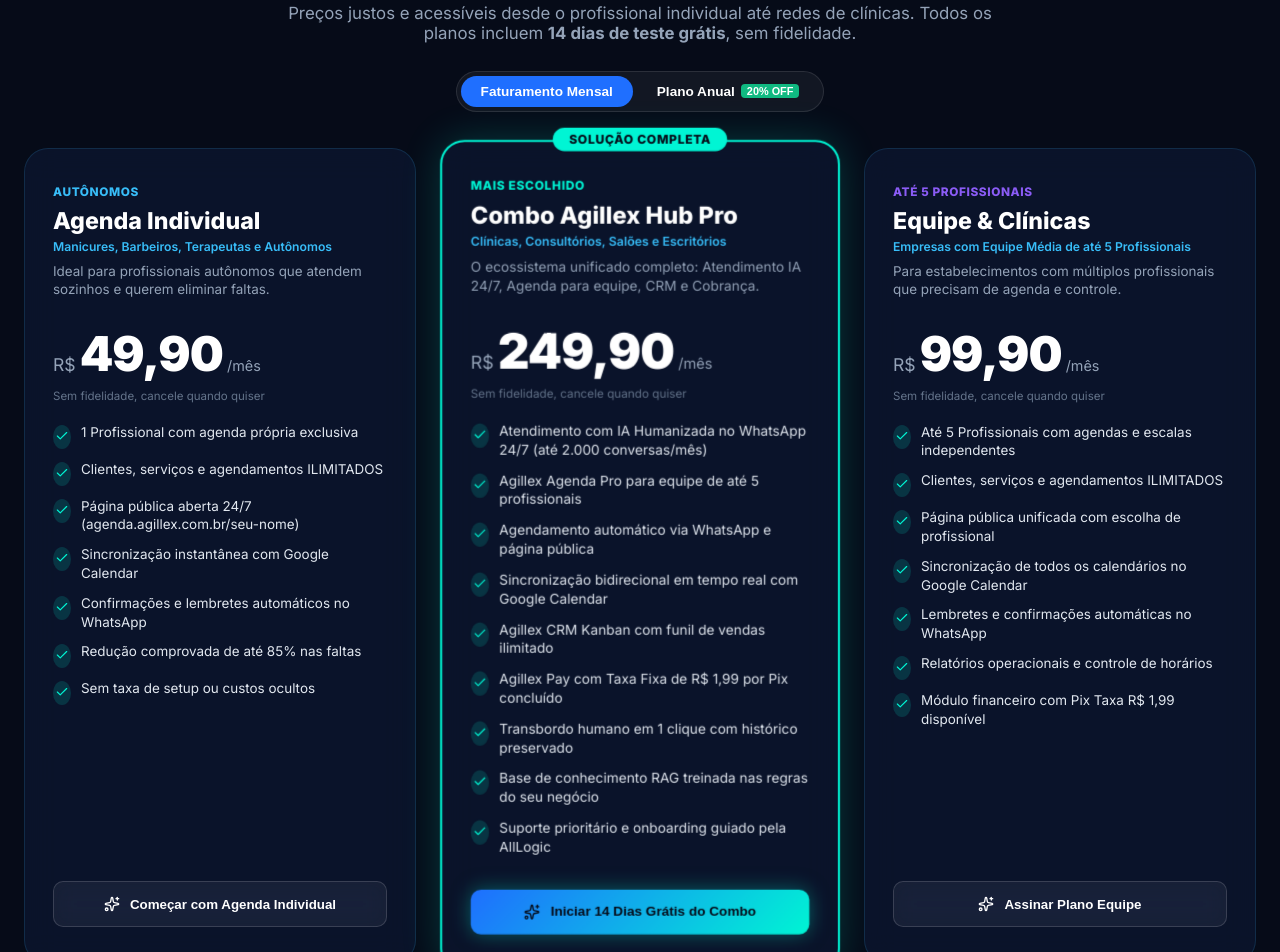
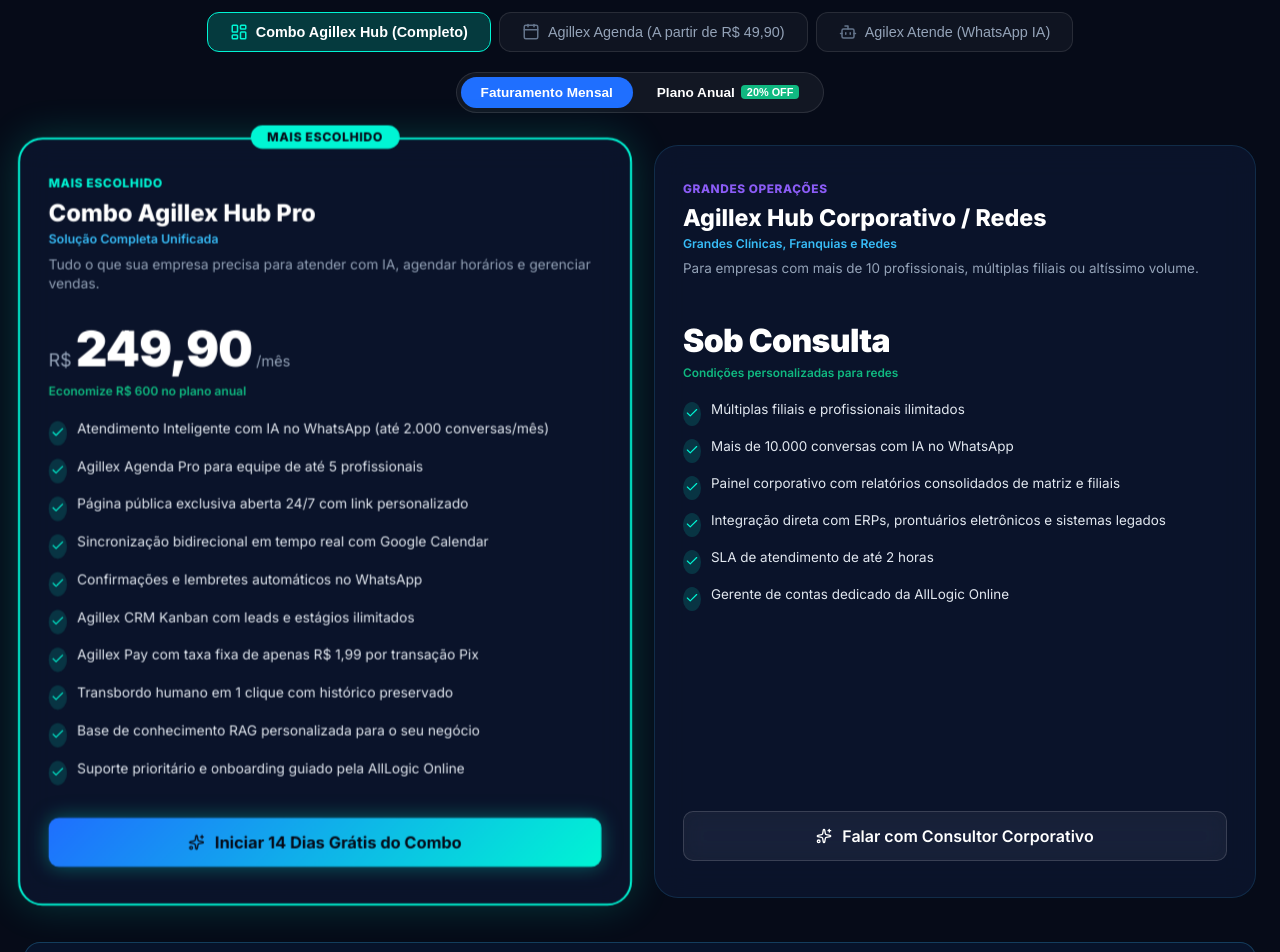
Before and after one commit to lucasdresler/agillex-site, a Next.js app: page / in a window 1280 px wide. Shown: the part 3360-4312 px from the top of the page. Built offline with nearby package versions, Linux system fonts and the light colour scheme.

Commit message:
chore(deploy): publicacao automatizada do agillex.com.br

```diff
--- a/src/components/PricingSection.tsx
+++ b/src/components/PricingSection.tsx
@@ -1,7 +1,7 @@
 'use client';
 
 import React, { useState } from 'react';
-import { Check, Sparkles, ArrowRight, ShieldCheck, Zap } from 'lucide-react';
+import { Check, Sparkles, ArrowRight, ShieldCheck, Calendar, Bot, LayoutDashboard } from 'lucide-react';
 
 interface PricingSectionProps {
   onOpenTrial: () => void;
@@ -9,86 +9,286 @@ interface PricingSectionProps {
 
 export default function PricingSection({ onOpenTrial }: PricingSectionProps) {
   const [billingCycle, setBillingCycle] = useState<'monthly' | 'yearly'>('monthly');
+  const [activeCategory, setActiveCategory] = useState<'combo' | 'agenda' | 'atende'>('combo');
 
-  const plans = [
+  // Planos oficiais 100% alinhados com o site da AllLogic Online
+  const comboPlans = [
     {
-      name: 'Agenda Individual',
+      name: 'Combo Agillex Hub Pro',
+      target: 'Solução Completa Unificada',
+      badge: 'MAIS ESCOLHIDO',
+      badgeColor: '#00F5D4',
+      popular: true,
+      tagline: 'Tudo o que sua empresa precisa para atender com IA, agendar horários e gerenciar vendas.',
+      priceMonthly: '249,90',
+      priceYearly: '199,90',
+      periodMonthly: '/mês no plano mensal',
+      periodYearly: '/mês no plano anual (R$ 2.398,80/ano)',
+      yearlySavings: 'Economize R$ 600 no plano anual',
+      checkoutUrl: 'https://hub.alllogiconline.com.br/checkout?modulo=combo&plano=combo&trial=true',
+      features: [
+        'Atendimento Inteligente com IA no WhatsApp (até 2.000 conversas/mês)',
+        'Agillex Agenda Pro para equipe de até 5 profissionais',
+        'Página pública exclusiva aberta 24/7 com link personalizado',
+        'Sincronização bidirecional em tempo real com Google Calendar',
+        'Confirmações e lembretes automáticos no WhatsApp',
+        'Agillex CRM Kanban com leads e estágios ilimitados',
+        'Agillex Pay com taxa fixa de apenas R$ 1,99 por transação Pix',
+        'Transbordo humano em 1 clique com histórico preservado',
+        'Base de conhecimento RAG personalizada para o seu negócio',
+        'Suporte prioritário e onboarding guiado pela AllLogic Online',
+      ],
+      cta: 'Iniciar 14 Dias Grátis do Combo',
+    },
+    {
+      name: 'Agillex Hub Corporativo / Redes',
+      target: 'Grandes Clínicas, Franquias e Redes',
+      badge: 'GRANDES OPERAÇÕES',
+      badgeColor: '#8B5CF6',
+      popular: false,
+      tagline: 'Para empresas com mais de 10 profissionais, múltiplas filiais ou altíssimo volume.',
+      priceMonthly: 'Sob Consulta',
+      priceYearly: 'Sob Consulta',
+      periodMonthly: 'projeto sob medida',
+      periodYearly: 'projeto sob medida',
+      yearlySavings: 'Condições personalizadas para redes',
+      checkoutUrl: 'https://wa.me/5511978253163?text=Olá,%20gostaria%20de%20um%20plano%20corporativo%20do%20Agillex',
+      features: [
+        'Múltiplas filiais e profissionais ilimitados',
+        'Mais de 10.000 conversas com IA no WhatsApp',
+        'Painel corporativo com relatórios consolidados de matriz e filiais',
+        'Integração direta com ERPs, prontuários eletrônicos e sistemas legados',
+        'SLA de atendimento de até 2 horas',
+        'Gerente de contas dedicado da AllLogic Online',
+      ],
+      cta: 'Falar com Consultor Corporativo',
+    },
+  ];
+
+  const agendaPlans = [
+    {
+      name: 'Agenda 1 Profissional',
       target: 'Manicures, Barbeiros, Terapeutas e Autônomos',
-      desc: 'Ideal para profissionais autônomos que atendem sozinhos e querem eliminar faltas.',
+      badge: 'AUTÔNOMOS',
+      badgeColor: '#38BDF8',
+      popular: false,
+      tagline: 'Ideal para profissionais autônomos e estúdios individuais com foco em simplicidade.',
       priceMonthly: '49,90',
       priceYearly: '39,90',
-      badge: 'AUTÔNOMOS',
-      badgeColor: '#38BDF8',
+      periodMonthly: '/mês no plano mensal',
+      periodYearly: '/mês no plano anual (R$ 478,80/ano)',
+      yearlySavings: 'Economize 20% no plano anual',
+      checkoutUrl: 'https://hub.alllogiconline.com.br/checkout?modulo=agenda&plano=agenda_inicial&trial=true',
       features: [
         '1 Profissional com agenda própria exclusiva',
         'Clientes, serviços e agendamentos ILIMITADOS',
-        'Página pública aberta 24/7 (agenda.agillex.com.br/seu-nome)',
-        'Sincronização instantânea com Google Calendar',
-        'Confirmações e lembretes automáticos no WhatsApp',
-        'Redução comprovada de até 85% nas faltas',
-        'Sem taxa de setup ou custos ocultos',
+        'Página pública exclusiva aberta 24/7 (agenda.agillex.com.br/seu-nome)',
+        'Sincronização em tempo real com Google Calendar',
+        'Notificações e confirmações automáticas no WhatsApp',
+        'Painel administrativo com visão diária, semanal e mensal',
+        'Gestão de horários e intervalos de trabalho',
+        '14 dias de teste grátis — sem cartão de crédito',
       ],
-      popular: false,
-      cta: 'Começar com Agenda Individual',
+      cta: 'Começar 14 Dias Grátis',
     },
     {
-      name: 'Combo Agillex Hub Pro',
-      target: 'Clínicas, Consultórios, Salões e Escritórios',
-      desc: 'O ecossistema unificado completo: Atendimento IA 24/7, Agenda para equipe, CRM e Cobrança.',
-      priceMonthly: '249,90',
-      priceYearly: '199,90',
+      name: 'Agenda Até 5 Profissionais',
+      target: 'Barbearias, Clínicas e Salões com Equipe',
       badge: 'MAIS ESCOLHIDO',
       badgeColor: '#00F5D4',
+      popular: true,
+      tagline: 'Para barbearias, clínicas, salões e estúdios com equipe em crescimento.',
+      priceMonthly: '99,90',
+      priceYearly: '79,90',
+      periodMonthly: '/mês no plano mensal',
+      periodYearly: '/mês no plano anual (R$ 958,80/ano)',
+      yearlySavings: 'Economize 20% no plano anual',
+      checkoutUrl: 'https://hub.alllogiconline.com.br/checkout?modulo=agenda&plano=agenda_intermediario&trial=true',
       features: [
-        'Atendimento com IA Humanizada no WhatsApp 24/7 (até 2.000 conversas/mês)',
-        'Agillex Agenda Pro para equipe de até 5 profissionais',
-        'Agendamento automático via WhatsApp e página pública',
-        'Sincronização bidirecional em tempo real com Google Calendar',
-        'Agillex CRM Kanban com funil de vendas ilimitado',
-        'Agillex Pay com Taxa Fixa de R$ 1,99 por Pix concluído',
-        'Transbordo humano em 1 clique com histórico preservado',
-        'Base de conhecimento RAG treinada nas regras do seu negócio',
-        'Suporte prioritário e onboarding guiado pela AllLogic',
+        'Até 5 Profissionais com agendas independentes',
+        'Clientes, serviços e agendamentos ILIMITADOS',
+        'Página pública exclusiva com seleção de profissional',
+        'Sincronização em tempo real com Google Calendar de toda a equipe',
+        'Notificações e confirmações automáticas via WhatsApp',
+        'Gestão de escalas, jornadas individuais e intervalos',
+        'Painel administrativo com relatórios operacionais',
+        '14 dias de teste grátis — sem fidelidade',
       ],
-      popular: true,
-      cta: 'Iniciar 14 Dias Grátis do Combo',
+      cta: 'Começar 14 Dias Grátis',
     },
     {
-      name: 'Equipe & Clínicas',
-      target: 'Empresas com Equipe Média de até 5 Profissionais',
-      desc: 'Para estabelecimentos com múltiplos profissionais que precisam de agenda e controle.',
+      name: 'Agenda Até 10 Profissionais',
+      target: 'Clínicas Médicas e Odontológicas Maiores',
+      badge: 'GRANDES EQUIPES',
+      badgeColor: '#8B5CF6',
+      popular: false,
+      tagline: 'Para clínicas e estabelecimentos com equipe ampla e múltiplos atendimentos.',
+      priceMonthly: '169,90',
+      priceYearly: '139,90',
+      periodMonthly: '/mês no plano mensal',
+      periodYearly: '/mês no plano anual (R$ 1.678,80/ano)',
+      yearlySavings: 'Economize 18% no plano anual',
+      checkoutUrl: 'https://hub.alllogiconline.com.br/checkout?modulo=agenda&plano=agenda_avancado&trial=true',
+      features: [
+        'Até 10 Profissionais com agendas independentes',
+        'Clientes, serviços e agendamentos ILIMITADOS',
+        'Página pública com distribuição inteligente de horários',
+        'Sincronização de todas as agendas no Google Calendar',
+        'Disparo prioritário de confirmações no WhatsApp',
+        'Relatórios gerenciais e controle avançado de ocupação',
+        'Suporte técnico prioritário',
+        '14 dias de teste grátis — sem fidelidade',
+      ],
+      cta: 'Começar 14 Dias Grátis',
+    },
+  ];
+
+  const atendePlans = [
+    {
+      name: 'Atende Starter',
+      target: 'Autônomos e Pequenos Negócios',
+      badge: 'ATÉ 500 CONVERSAS',
+      badgeColor: '#38BDF8',
+      popular: false,
+      tagline: 'Ideal para profissionais autônomos, estúdios e consultórios com fluxo moderado.',
       priceMonthly: '99,90',
       priceYearly: '79,90',
-      badge: 'ATÉ 5 PROFISSIONAIS',
-      badgeColor: '#8B5CF6',
+      periodMonthly: '/mês no plano mensal',
+      periodYearly: '/mês no plano anual (R$ 958,80/ano)',
+      yearlySavings: 'Economize 20% no plano anual',
+      checkoutUrl: 'https://hub.alllogiconline.com.br/checkout?modulo=atendimento&plano=starter&trial=true',
       features: [
-        'Até 5 Profissionais com agendas e escalas independentes',
-        'Clientes, serviços e agendamentos ILIMITADOS',
-        'Página pública unificada com escolha de profissional',
-        'Sincronização de todos os calendários no Google Calendar',
-        'Lembretes e confirmações automáticas no WhatsApp',
-        'Relatórios operacionais e controle de horários',
-        'Módulo financeiro com Pix Taxa R$ 1,99 disponível',
+        'Até 500 conversas/mês no WhatsApp Oficial',
+        'Atendimento inteligente com IA 24 horas por dia',
+        'Compreensão de áudios de voz e mensagens de texto',
+        'Transbordo automático para atendente humano',
+        'Memória contextual e tom de voz personalizado',
+        'Sem cobrança oculta de tokens de IA',
+        'Sem taxa de setup ou custos de implantação',
       ],
-      popular: false,
-      cta: 'Assinar Plano Equipe',
+      cta: 'Assinar Starter Online',
+    },
+    {
+      name: 'Atende Pro',
+      target: 'Clínicas, Escritórios e Empresas',
+      badge: 'MAIS ESCOLHIDO',
+      badgeColor: '#00F5D4',
+      popular: true,
+      tagline: 'Para clínicas, escritórios e empresas com equipe e maior fluxo diário no WhatsApp.',
+      priceMonthly: '179,90',
+      priceYearly: '149,90',
+      periodMonthly: '/mês no plano mensal',
+      periodYearly: '/mês no plano anual (R$ 1.798,80/ano)',
+      yearlySavings: 'Economize R$ 360 no plano anual',
+      checkoutUrl: 'https://hub.alllogiconline.com.br/checkout?modulo=atendimento&plano=pro&trial=true',
+      features: [
+        'Até 2.000 conversas/mês no WhatsApp Oficial',
+        'Atendimento inteligente com IA 24 horas por dia',
+        'Compreensão avançada de áudios de voz e texto',
+        'Transbordo inteligente para equipe humana',
+        'Integração direta com o Agillex Agenda',
+        'Prioridade de suporte e configuração guiada',
+        '14 dias de teste grátis — sem fidelidade',
+      ],
+      cta: 'Assinar Pro Online',
     },
   ];
+
+  const currentPlans =
+    activeCategory === 'combo'
+      ? comboPlans
+      : activeCategory === 'agenda'
+      ? agendaPlans
+      : atendePlans;
 
   return (
     <section id="planos" style={{ padding: '80px 24px', position: 'relative' }}>
       <div style={{ maxWidth: '1280px', margin: '0 auto' }}>
-        <div style={{ textAlign: 'center', marginBottom: '36px' }}>
+        <div style={{ textAlign: 'center', marginBottom: '32px' }}>
           <div className="cyber-badge" style={{ marginBottom: '14px' }}>
-            <span>Tabela Oficial de Preços Agillex</span>
+            <span>Tabela Oficial de Preços AllLogic Online</span>
           </div>
           <h2 style={{ fontSize: 'clamp(2rem, 3.8vw, 3rem)', fontWeight: 800, letterSpacing: '-0.02em', marginBottom: '16px' }}>
-            Planos Transparentes.{' '}
-            <span className="gradient-text-glow">Do Autônomo à Grande Clínica.</span>
+            Planos Oficiais.{' '}
+            <span className="gradient-text-glow">Sem pegadinhas ou custos ocultos.</span>
           </h2>
           <p style={{ color: '#94A3B8', fontSize: '1.05rem', maxWidth: '750px', margin: '0 auto 28px' }}>
-            Preços justos e acessíveis desde o profissional individual até redes de clínicas. Todos os planos incluem <strong>14 dias de teste grátis</strong>, sem fidelidade.
+            Acesso a 100% dos recursos em todos os planos. Escolha contratar o módulo avulso ou a solução completa no Combo Agillex Hub.
           </p>
+
+          {/* SELETOR DE CATEGORIA DE PRODUTO */}
+          <div
+            style={{
+              display: 'flex',
+              justifyContent: 'center',
+              flexWrap: 'wrap',
+              gap: '8px',
+              marginBottom: '20px',
+            }}
+          >
+            <button
+              onClick={() => setActiveCategory('combo')}
+              style={{
+                display: 'flex',
+                alignItems: 'center',
+                gap: '8px',
+                padding: '10px 22px',
+                borderRadius: '12px',
+                backgroundColor: activeCategory === 'combo' ? 'rgba(0, 245, 212, 0.2)' : 'rgba(255, 255, 255, 0.04)',
+                border: activeCategory === 'combo' ? '1px solid #00F5D4' : '1px solid rgba(255, 255, 255, 0.1)',
+                color: activeCategory === 'combo' ? '#fff' : '#94A3B8',
+                fontWeight: activeCategory === 'combo' ? 700 : 500,
+                fontSize: '0.9rem',
+                cursor: 'pointer',
+                transition: 'all 0.2s',
+              }}
+            >
+              <LayoutDashboard size={18} color={activeCategory === 'combo' ? '#00F5D4' : '#64748B'} />
+              Combo Agillex Hub (Completo)
+            </button>
+
+            <button
+              onClick={() => setActiveCategory('agenda')}
+              style={{
+                display: 'flex',
+                alignItems: 'center',
+                gap: '8px',
+                padding: '10px 22px',
+                borderRadius: '12px',
+                backgroundColor: activeCategory === 'agenda' ? 'rgba(56, 189, 248, 0.2)' : 'rgba(255, 255, 255, 0.04)',
+                border: activeCategory === 'agenda' ? '1px solid #38BDF8' : '1px solid rgba(255, 255, 255, 0.1)',
+                color: activeCategory === 'agenda' ? '#fff' : '#94A3B8',
+                fontWeight: activeCategory === 'agenda' ? 700 : 500,
+                fontSize: '0.9rem',
+                cursor: 'pointer',
+                transition: 'all 0.2s',
+              }}
+            >
+              <Calendar size={18} color={activeCategory === 'agenda' ? '#38BDF8' : '#64748B'} />
+              Agillex Agenda (A partir de R$ 49,90)
+            </button>
+
+            <button
+              onClick={() => setActiveCategory('atende')}
+              style={{
+                display: 'flex',
+                alignItems: 'center',
+                gap: '8px',
+                padding: '10px 22px',
+                borderRadius: '12px',
+                backgroundColor: activeCategory === 'atende' ? 'rgba(139, 92, 246, 0.2)' : 'rgba(255, 255, 255, 0.04)',
+                border: activeCategory === 'atende' ? '1px solid #8B5CF6' : '1px solid rgba(255, 255, 255, 0.1)',
+                color: activeCategory === 'atende' ? '#fff' : '#94A3B8',
+                fontWeight: activeCategory === 'atende' ? 700 : 500,
+                fontSize: '0.9rem',
+                cursor: 'pointer',
+                transition: 'all 0.2s',
+              }}
+            >
+              <Bot size={18} color={activeCategory === 'atende' ? '#8B5CF6' : '#64748B'} />
+              Agilex Atende (WhatsApp IA)
+            </button>
+          </div>
 
           {/* ALTERNADOR MENSAL / ANUAL */}
           <div
@@ -140,16 +340,20 @@ export default function PricingSection({ onOpenTrial }: PricingSectionProps) {
           </div>
         </div>
 
+        {/* GRID DE CARDS DOS PLANOS */}
         <div
           style={{
             display: 'grid',
-            gridTemplateColumns: 'repeat(auto-fit, minmax(320px, 1fr))',
+            gridTemplateColumns: currentPlans.length === 2 ? 'repeat(auto-fit, minmax(340px, 1fr))' : 'repeat(auto-fit, minmax(310px, 1fr))',
             gap: '28px',
             alignItems: 'stretch',
           }}
         >
-          {plans.map((plan, idx) => {
-            const currentPrice = billingCycle === 'yearly' ? plan.priceYearly : plan.priceMonthly;
+          {currentPlans.map((plan, idx) => {
+            const isCustom = plan.priceMonthly === 'Sob Consulta';
+            const price = isCustom ? 'Sob Consulta' : billingCycle === 'yearly' ? plan.priceYearly : plan.priceMonthly;
+            const period = isCustom ? '' : billingCycle === 'yearly' ? plan.periodYearly : plan.periodMonthly;
+
             return (
               <div
                 key={idx}
@@ -182,7 +386,7 @@ export default function PricingSection({ onOpenTrial }: PricingSectionProps) {
                       letterSpacing: '0.05em',
                     }}
                   >
-                    SOLUÇÃO COMPLETA
+                    {plan.badge}
                   </div>
                 )}
 
@@ -200,26 +404,19 @@ export default function PricingSection({ onOpenTrial }: PricingSectionProps) {
                     {plan.target}
                   </div>
                   <p style={{ fontSize: '0.84rem', color: '#94A3B8', minHeight: '38px', lineHeight: 1.4, marginBottom: '24px' }}>
-                    {plan.desc}
+                    {plan.tagline}
                   </p>
 
                   <div style={{ display: 'flex', alignItems: 'baseline', gap: '4px', marginBottom: '6px' }}>
-                    <span style={{ fontSize: '1.1rem', color: '#94A3B8' }}>R$</span>
-                    <span style={{ fontSize: '3rem', fontWeight: 900, color: '#fff', letterSpacing: '-0.02em' }}>
-                      {currentPrice}
+                    {!isCustom && <span style={{ fontSize: '1.1rem', color: '#94A3B8' }}>R$</span>}
+                    <span style={{ fontSize: isCustom ? '2rem' : '3rem', fontWeight: 900, color: '#fff', letterSpacing: '-0.02em' }}>
+                      {price}
                     </span>
-                    <span style={{ fontSize: '0.9rem', color: '#94A3B8' }}>/mês</span>
+                    {!isCustom && <span style={{ fontSize: '0.9rem', color: '#94A3B8' }}>/mês</span>}
                   </div>
-                  {billingCycle === 'yearly' && (
-                    <div style={{ fontSize: '0.72rem', color: '#10B981', fontWeight: 600, marginBottom: '20px' }}>
-                      Cobrado anualmente com 20% de economia
-                    </div>
-                  )}
-                  {billingCycle === 'monthly' && (
-                    <div style={{ fontSize: '0.72rem', color: '#64748B', marginBottom: '20px' }}>
-                      Sem fidelidade, cancele quando quiser
-                    </div>
-                  )}
+                  <div style={{ fontSize: '0.74rem', color: '#10B981', fontWeight: 600, marginBottom: '20px' }}>
+                    {plan.yearlySavings}
+                  </div>
 
                   <div style={{ display: 'flex', flexDirection: 'column', gap: '11px', marginBottom: '32px' }}>
                     {plan.features.map((feat, fIdx) => (
@@ -233,20 +430,22 @@ export default function PricingSection({ onOpenTrial }: PricingSectionProps) {
                   </div>
                 </div>
 
-                <button
-                  onClick={onOpenTrial}
+                <a
+                  href={plan.checkoutUrl}
+                  target="_blank"
+                  rel="noopener noreferrer"
                   className={plan.popular ? 'btn-primary-neon' : 'btn-secondary-cyber'}
-                  style={{ width: '100%', justifyContent: 'center', padding: '14px' }}
+                  style={{ width: '100%', justifyContent: 'center', padding: '14px', textDecoration: 'none' }}
                 >
                   <Sparkles size={16} />
                   {plan.cta}
-                </button>
+                </a>
               </div>
             );
           })}
         </div>
 
-        {/* NOTA DE COBERTURA DE NICHOS */}
+        {/* NOTA DE GARANTIA & NICHOS */}
         <div
           style={{
             marginTop: '44px',
@@ -267,10 +466,10 @@ export default function PricingSection({ onOpenTrial }: PricingSectionProps) {
             </div>
             <div>
               <div style={{ fontSize: '0.95rem', fontWeight: 700, color: '#fff' }}>
-                Atende perfeitamente do Autônomo às Redes de Franquias
+                Atende do Profissional Autônomo às Redes de Franquias
               </div>
               <div style={{ fontSize: '0.8rem', color: '#94A3B8' }}>
-                Manicures, barbeiros, psicólogos e fisioterapeutas contam com a plataforma completa a partir de R$ 49,90/mês. 14 dias de teste grátis sem cartão.
+                Manicures, barbeiros, psicólogos e consultórios individuais iniciam no Agillex Agenda a partir de R$ 49,90/mês. 14 dias de teste grátis sem cartão de crédito.
               </div>
             </div>
           </div>
```
